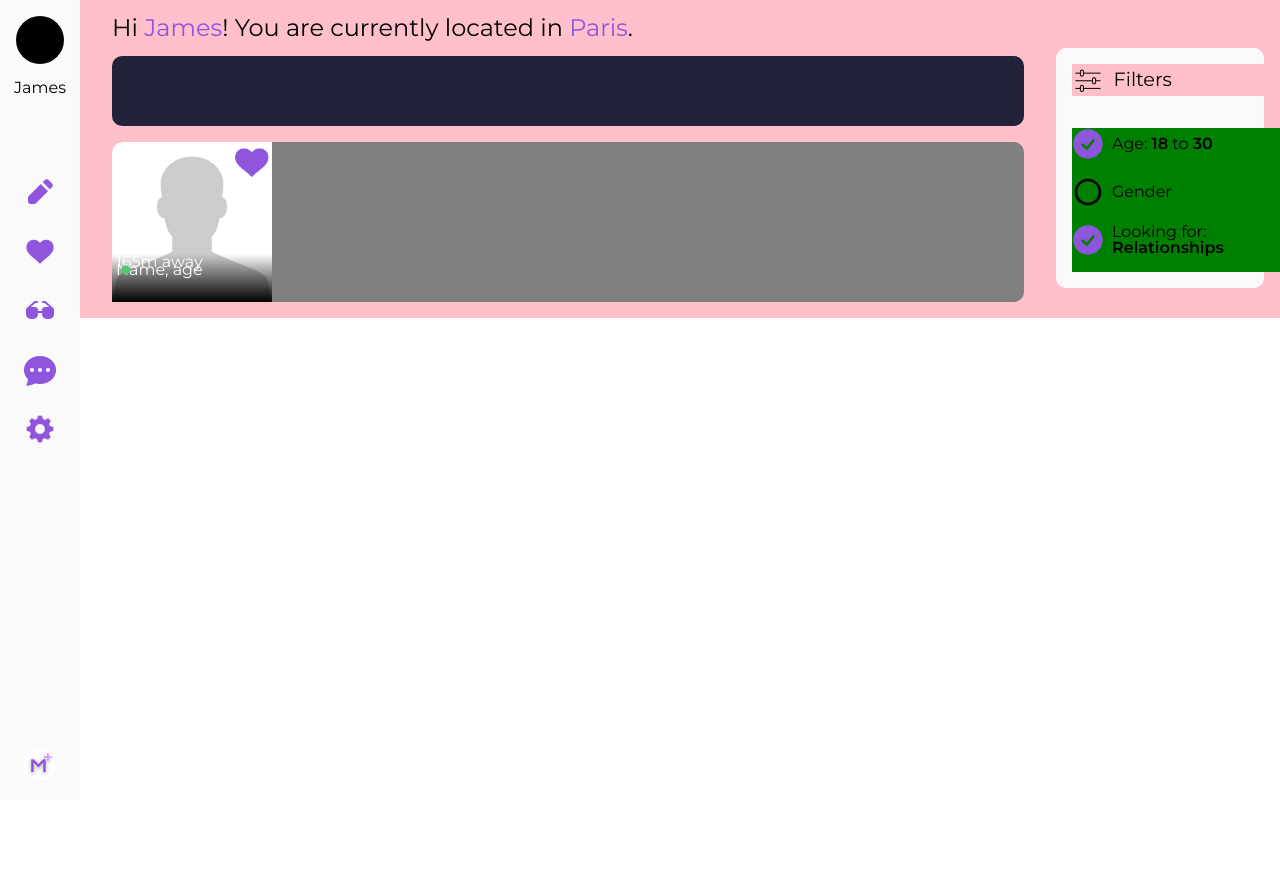
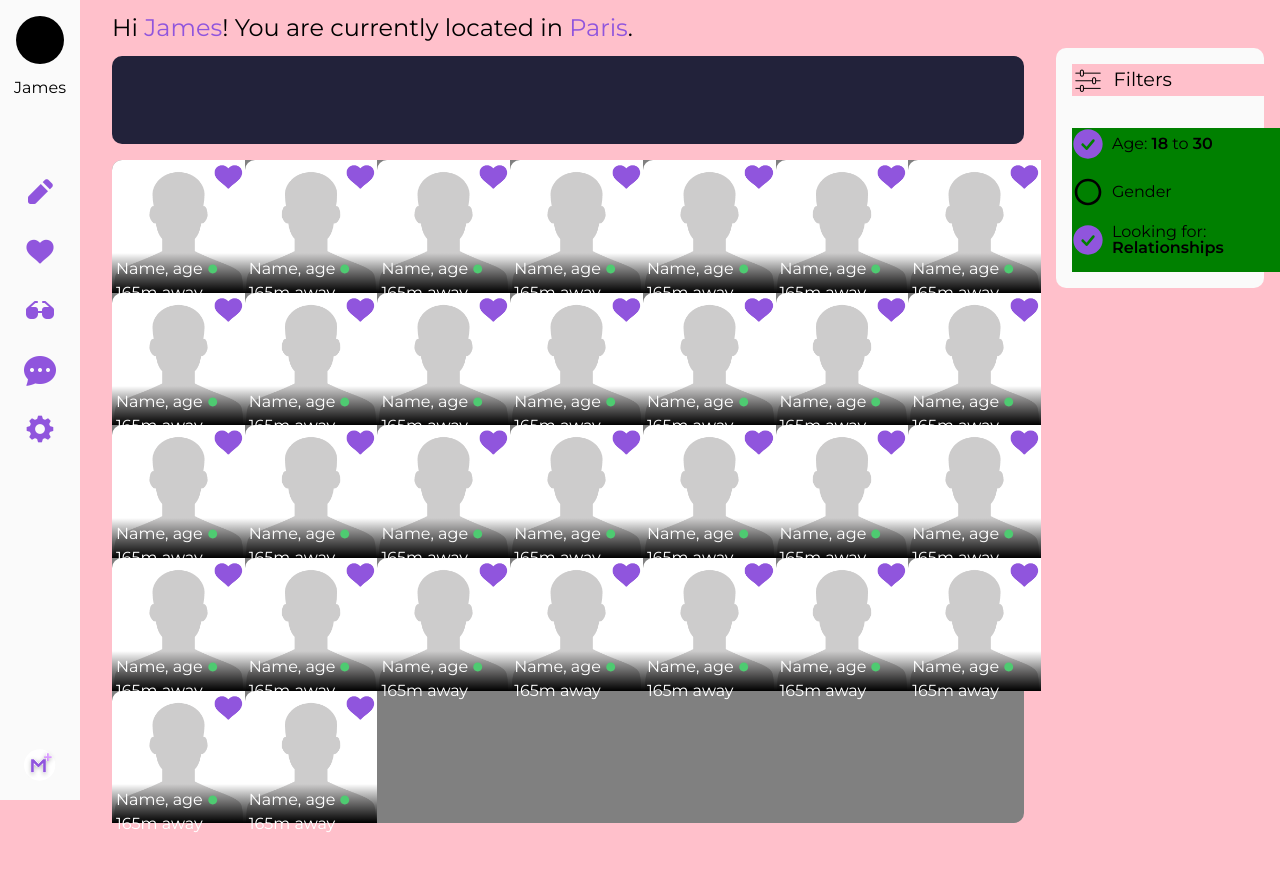
Before and after one commit to axel-lgt/meeet-react-js, a React (Create React App) app: page /home in a window 1280 px wide. Shown: the top 870 px of the page. Before the commit the page ends 800 px from the top, so only its background shows below. Built offline with nearby package versions, Linux system fonts and the light colour scheme.

Commit message:
undid changes to Profile Cell component after trying to change the layout + made menu appear on top of other components with z-index

```diff
--- a/src/components/Home/Home.js
+++ b/src/components/Home/Home.js
@@ -25,6 +25,35 @@ const Home = () => (
                 <div className="home-container profiles-grid cell">case</div>
                 <div className="home-container profiles-grid cell">case</div>
                 <div className="home-container profiles-grid cell">case</div> */}
+                <ProfileCell />
+                <ProfileCell />
+                <ProfileCell />
+                <ProfileCell />
+                <ProfileCell />
+                <ProfileCell />
+                <ProfileCell />
+                <ProfileCell />
+                <ProfileCell />
+                <ProfileCell />
+                <ProfileCell />
+                <ProfileCell />
+                <ProfileCell />
+                <ProfileCell />
+                <ProfileCell />
+                <ProfileCell />
+                <ProfileCell />
+                <ProfileCell />
+                <ProfileCell />
+                <ProfileCell />
+                <ProfileCell />
+                <ProfileCell />
+                <ProfileCell />
+                <ProfileCell />
+                <ProfileCell />
+                <ProfileCell />
+                <ProfileCell />
+                <ProfileCell />
+                <ProfileCell />
                 <ProfileCell />
             </div>
         </div>
--- a/src/components/Home/Home.scss
+++ b/src/components/Home/Home.scss
@@ -23,6 +23,7 @@ em {
   display: flex;
   flex-direction: column;
   background: pink;
+  padding-bottom: 6em;
 
   h1, h2 {
     font-size: 1.5em;
@@ -54,7 +55,6 @@ em {
       grid-auto-rows: 1fr;
 
       & .profile-cell-container {
-        aspect-ratio: 1;
       }
     }
 
--- a/src/components/Menu/Menu.scss
+++ b/src/components/Menu/Menu.scss
@@ -20,6 +20,7 @@ body {
 }
 
 .menu-mobile {
+    z-index: 5;
     position: fixed;
     width: 100vw;
     height: 5em;
@@ -51,6 +52,7 @@ body {
     }
 
     .menu-desktop {
+        z-index: 5;
         position: fixed;
         width: 5em;
         height: 100%;
--- a/src/components/ProfileCell/ProfileCell.scss
+++ b/src/components/ProfileCell/ProfileCell.scss
@@ -65,6 +65,7 @@ body {
                         margin-left: 0.5em;
 
                         & .name-connected-group {
+                            position: static;
                             flex-direction: row;
                             align-items: center;
                             height: 2em;
```
